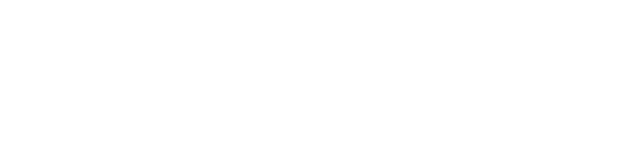
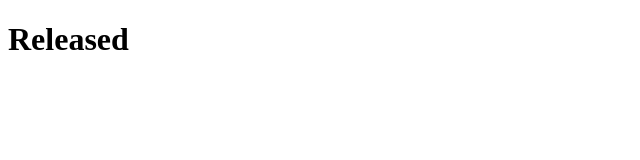
Before and after one commit to kiran-680/project2, a plain HTML site: page index.html in a window 1280 px wide. Shown: the whole page, without its empty margins (0-640 px from the left). Drawn offline with Linux system fonts and the light colour scheme.

Commit message:
ready to release

```diff
--- a/index.html
+++ b/index.html
@@ -6,6 +6,6 @@
     <title>Branching Strategy</title>
 </head>
 <body>
-
+    <h1>Released </h1>
 </body>
 </html>
```
